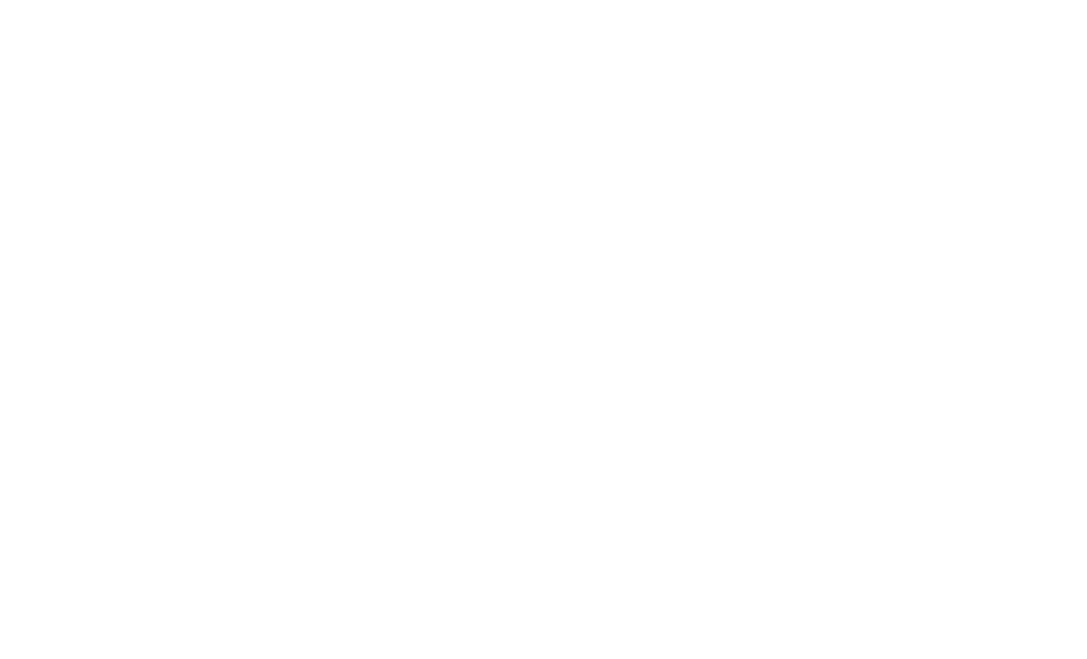
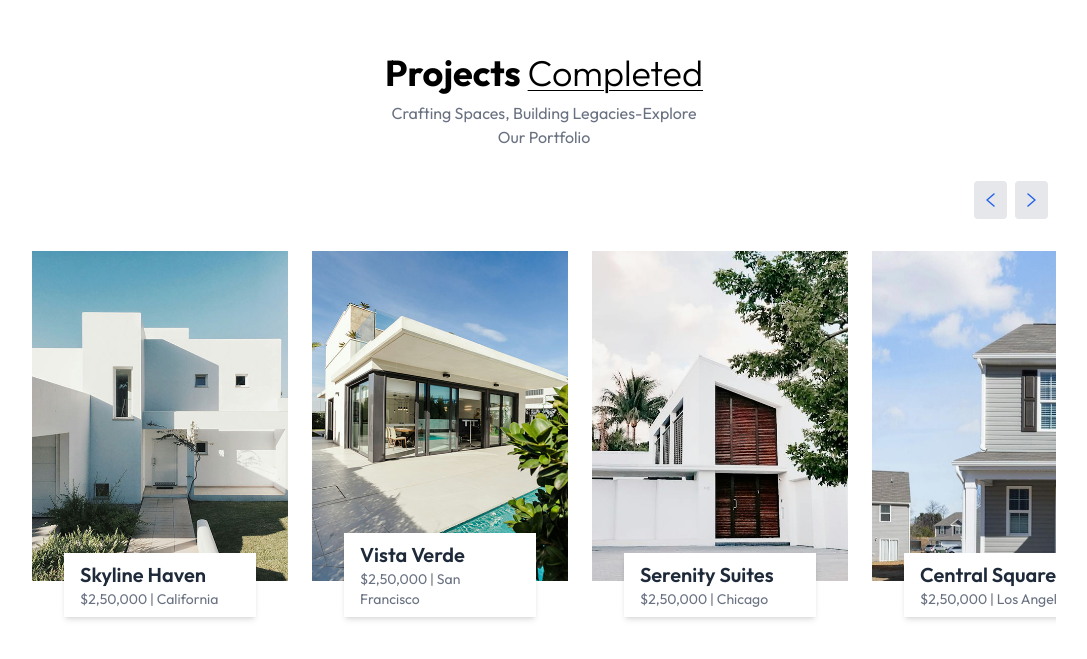
Before and after one commit to Dulanga2002/Dream-Homes, a React (Vite) app: page / in a window 1280 px wide. Shown: the part 1715-2374 px from the top of the page, without its empty margins (96-1183 px from the left). Before the commit the page ends 1608 px from the top, so only its background shows below. Built offline with nearby package versions, Linux system fonts and the light colour scheme.

Commit message:
create the project section

```diff
--- a/src/App.jsx
+++ b/src/App.jsx
@@ -1,11 +1,13 @@
 import Header from './components/Header'
 import About from './components/About'
+import Projects from './components/Projects'
 
 function App() {
   return (
     <div className='w-full overflow-hidden'>
         <Header/>
         <About/>
+        <Projects/>
     </div>
   )
 }
--- /dev/null
+++ b/src/components/Projects.jsx
@@ -0,0 +1,89 @@
+import React, { useState,useEffect } from "react";
+import { assets, projectsData } from "../assets/assets";
+
+function Projects() {
+
+const [currentIndex, setCurrentIndex] = useState(0);
+const [cardsToShow, setCardsToShow] = useState(1);
+
+useEffect(()=>{
+    const updateCardsToShow = () => {
+        if (window.innerWidth >= 1024) {
+            setCardsToShow(projectsData.length); // Large screens
+        }else {
+            setCardsToShow(1); // Small screens
+        }
+      };
+        updateCardsToShow();
+
+        window.addEventListener('resize', updateCardsToShow);
+        return () => window.removeEventListener('resize', updateCardsToShow);
+
+},[]);
+
+const nextProject = () => {
+    setCurrentIndex((prevIndex) => (prevIndex + 1) % projectsData.length);
+}
+const prevProject = () => {
+    setCurrentIndex((prevIndex) => (prevIndex === 0 ? projectsData.length - 1 : prevIndex - 1));
+}
+
+  return (
+    <div
+      className="container mx-auto py-4 pt-20 md:px20 lg:px-32 my-20 w-full overflow-hidden"
+      id="Projects"
+    >
+      <h1 className="text-2xl sm:text-4xl font-bold mb-2 text-center">
+        Projects{" "}
+        <span className="underline underline-offset-4 decoration-1 under font-light ">
+          Completed
+        </span>
+      </h1>
+      <p className="text-center text-gray-500 mb-8 max-w-80 mx-auto">
+        Crafting Spaces, Building Legacies-Explore Our Portfolio
+      </p>
+
+      {/*-----slider button----*/}
+
+      <div className="flex justify-end mb-8 items-center">
+        <button onClick={prevProject}
+          className="p-3 bg-gray-200 rounded mr-2 "
+          aria-label="previous project"
+        >
+          <img src={assets.left_arrow} alt="Privious" />
+        </button>
+        <button onClick={nextProject}
+          className="p-3 bg-gray-200 rounded mr-2 "
+          aria-label="Next project"
+        >
+          <img src={assets.right_arrow} alt="Next" />
+        </button>
+      </div>
+
+      {/*-----projects slider container----*/}
+
+      <div className="overflow-hidden">
+        <div className="flex gap-6 transition-transform duration-500 ease-in-out " style={{transform: `translateX(-${(currentIndex * 100) / cardsToShow}%)`}}>
+
+          {projectsData.map((project, index) => (
+            <div key={index} className="relative flex-shrink-0 w-full sm:w-1/4">
+              <img src={project.image} alt={project.title}  className="w-full h-auto mb-14"/>
+              <div className="absolute left-0 right-0 bottom-5 flex justify-center">
+                <div className="inline-block bg-white w-3/4 px-4 py-2 shadow-md">
+                  <h2 className="text-xl font-semibold text-gray-800 ">
+                    {project.title}
+                  </h2>
+                  <p className="text-gray-500 text-sm">
+                    {project.price} <span>|</span> {project.location}
+                  </p>
+                </div>
+              </div>
+            </div>
+          ))}
+        </div>
+      </div>
+    </div>
+  );
+}
+
+export default Projects;
```
